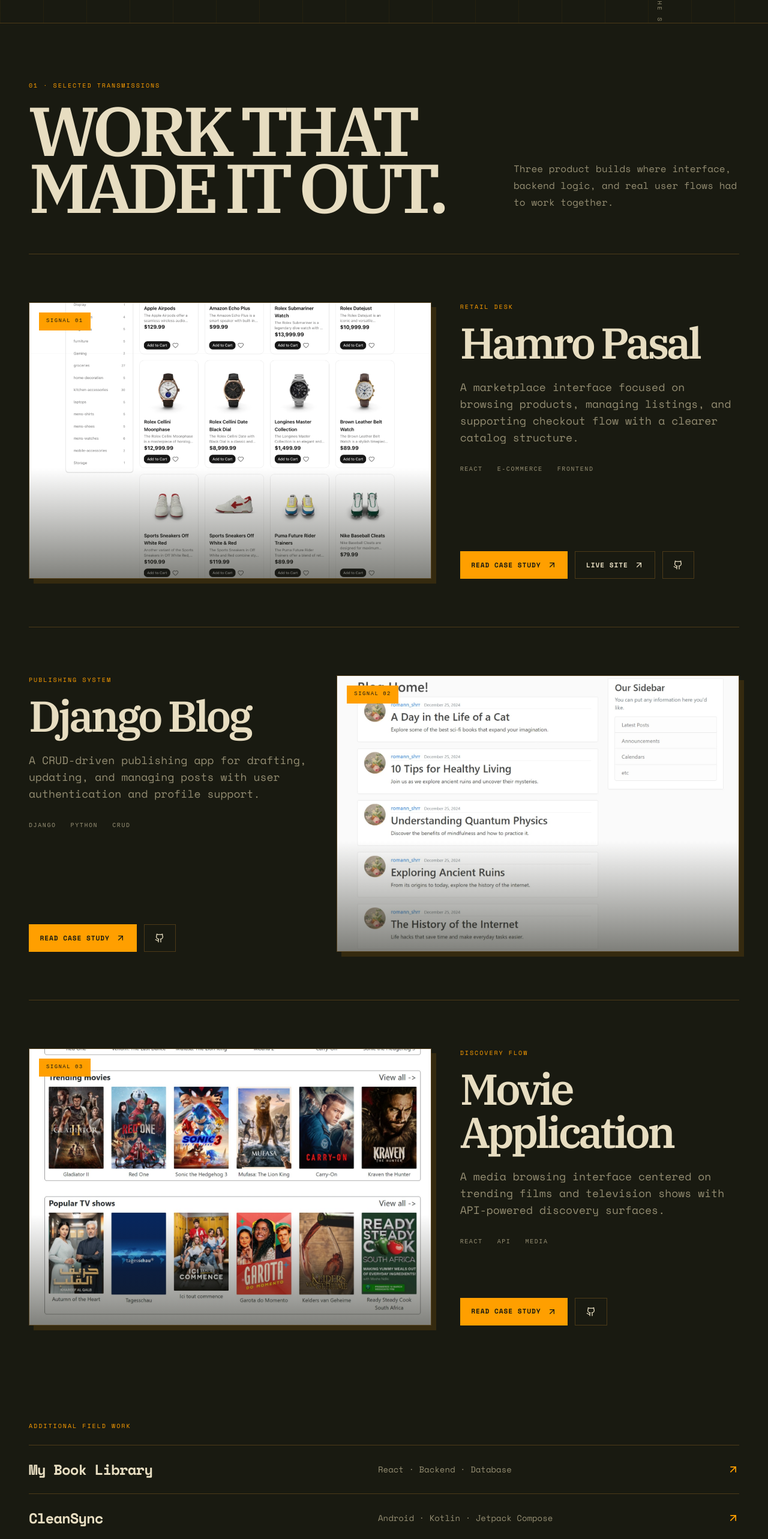
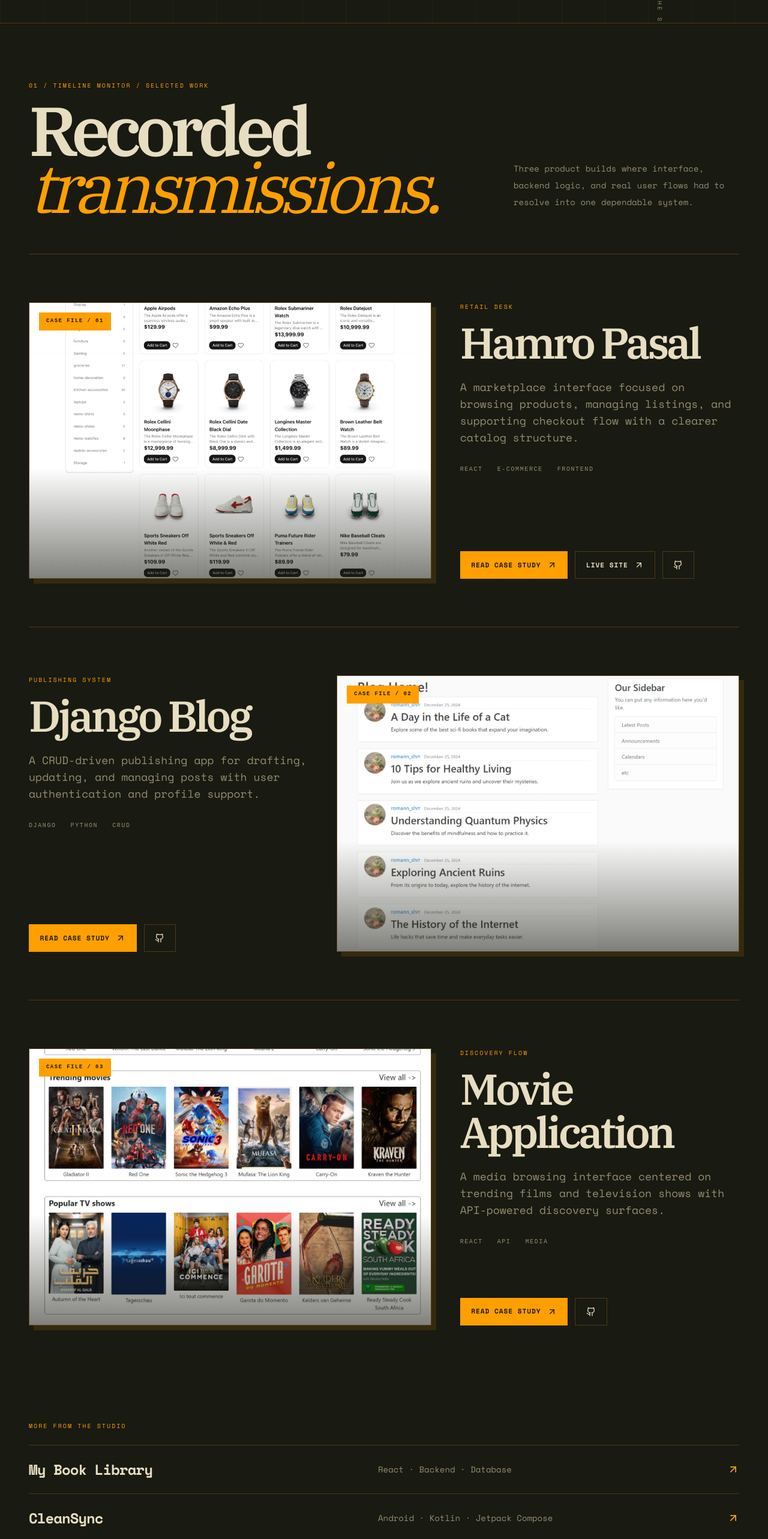
Before and after one commit to romanshrestha20/portfolio, a Next.js app: page / in a window 1280 px wide. Shown: the part 796-3362 px from the top of the page at 60% size. Built offline with nearby package versions, Linux system fonts and the light colour scheme; no server answers; the database is empty.

Commit message:
chore: update project card and case study modal text for clarity and consistency

```diff
--- a/src/components/projects/ProjectCard.jsx
+++ b/src/components/projects/ProjectCard.jsx
@@ -8,7 +8,7 @@ export default function ProjectCard({ project, index, onOpenCaseStudy }) {
     <motion.article initial={{ opacity: 0, y: 30 }} whileInView={{ opacity: 1, y: 0 }} viewport={{ once: true, amount: .12 }} className="project-row grid gap-7 border-t border-signal-line py-12 lg:grid-cols-12 lg:gap-12 lg:py-20">
       <div className={`project-media relative aspect-[16/11] lg:col-span-7 ${index % 2 ? "lg:order-2" : ""}`}>
         <img src={project.image} alt={`${project.name} interface`} loading="lazy" className="h-full w-full object-cover" />
-        <span className="absolute left-4 top-4 bg-signal px-3 py-2 font-mono text-[9px] uppercase tracking-[.16em] text-signal-bg">Signal 0{index + 1}</span>
+        <span className="absolute left-4 top-4 z-20 bg-signal px-3 py-2 font-mono text-[9px] font-bold uppercase tracking-[.16em] text-signal-bg">CASE FILE / 0{index + 1}</span>
       </div>
 
       <div className={`flex flex-col justify-between lg:col-span-5 ${index % 2 ? "lg:order-1" : ""}`}>
--- a/src/components/projects/ProjectCaseStudyModal.jsx
+++ b/src/components/projects/ProjectCaseStudyModal.jsx
@@ -27,7 +27,7 @@ export default function ProjectCaseStudyModal({ project, onClose }) {
         <motion.div className="fixed inset-0 z-[80] overflow-y-auto bg-signal-bg/90 p-3 backdrop-blur-xl sm:p-8" initial={{ opacity: 0 }} animate={{ opacity: 1 }} exit={{ opacity: 0 }} onMouseDown={onClose}>
           <motion.div role="dialog" aria-modal="true" aria-labelledby="case-study-title" initial={{ opacity: 0, y: 28 }} animate={{ opacity: 1, y: 0 }} exit={{ opacity: 0, y: 20 }} onMouseDown={(event) => event.stopPropagation()} className="mx-auto min-h-full max-w-6xl bg-signal-surface">
             <div className="sticky top-0 z-20 flex items-center justify-between border-b border-signal-line bg-signal-surface/90 px-5 py-4 backdrop-blur-xl sm:px-8">
-              <p className="signal-kicker">Project transmission · {project.issue}</p>
+              <p className="signal-kicker">Project notes · {project.issue}</p>
               <button ref={closeRef} type="button" onClick={onClose} aria-label="Close case study" className="flex h-11 w-11 items-center justify-center rounded-full border border-signal-line text-signal-text hover:border-signal"><X className="h-5 w-5" /></button>
             </div>
 
--- a/src/components/projects/Projects.jsx
+++ b/src/components/projects/Projects.jsx
@@ -15,10 +15,10 @@ export default function Projects({ projects }) {
       <div className="mx-auto max-w-[1600px] px-5 sm:px-8 lg:px-12">
         <div className="mb-16 grid gap-7 lg:grid-cols-12 lg:items-end">
           <div className="lg:col-span-8">
-            <p className="signal-kicker">01 · Selected transmissions</p>
-            <h2 className="mt-5 text-[clamp(3.8rem,9vw,8.5rem)] font-semibold leading-[.82] tracking-[-.075em] text-signal-text">WORK THAT<br />MADE IT OUT.</h2>
+            <p className="signal-kicker">01 / Timeline monitor / selected work</p>
+            <h2 className="mt-5 text-[clamp(3.8rem,9vw,8.5rem)] leading-[.82] tracking-[-.075em] text-signal-text">Recorded<br /><em className="text-signal">transmissions.</em></h2>
           </div>
-          <p className="max-w-md text-base leading-7 text-signal-muted lg:col-span-4 lg:pb-2">Three product builds where interface, backend logic, and real user flows had to work together.</p>
+          <p className="max-w-md text-sm leading-7 text-signal-muted lg:col-span-4 lg:pb-2">Three product builds where interface, backend logic, and real user flows had to resolve into one dependable system.</p>
         </div>
 
         <div>
@@ -27,7 +27,7 @@ export default function Projects({ projects }) {
 
         {archive.length > 0 && (
           <div className="mt-20">
-            <p className="signal-kicker mb-6">Additional field work</p>
+            <p className="signal-kicker mb-6">More from the studio</p>
             <div className="border-t border-signal-line">
               {archive.map((project) => (
                 <button key={project.id} type="button" onClick={() => setSelectedProject(project)} className="group grid w-full gap-3 border-b border-signal-line py-6 text-left transition hover:pl-3 sm:grid-cols-[1fr_1fr_auto] sm:items-center">
```
